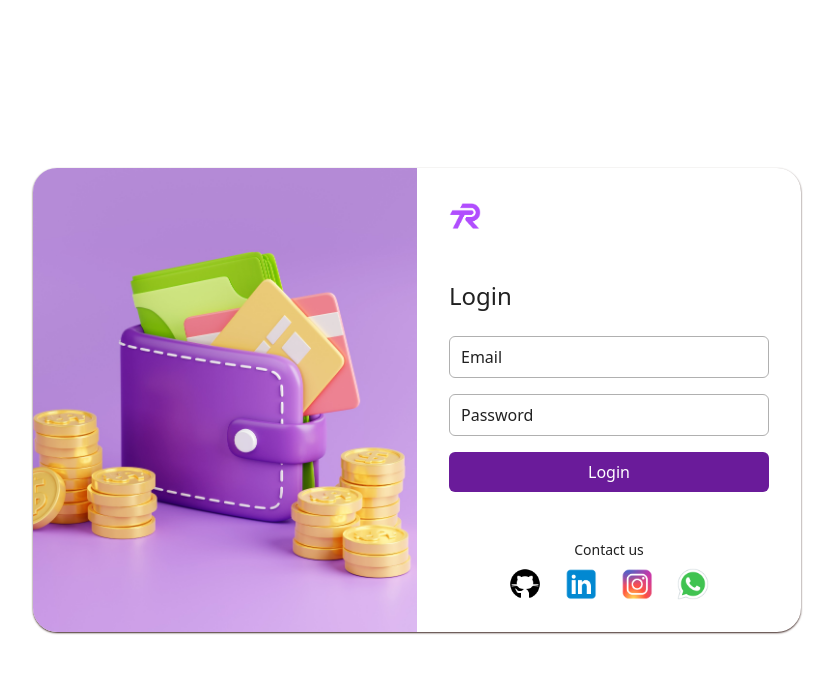
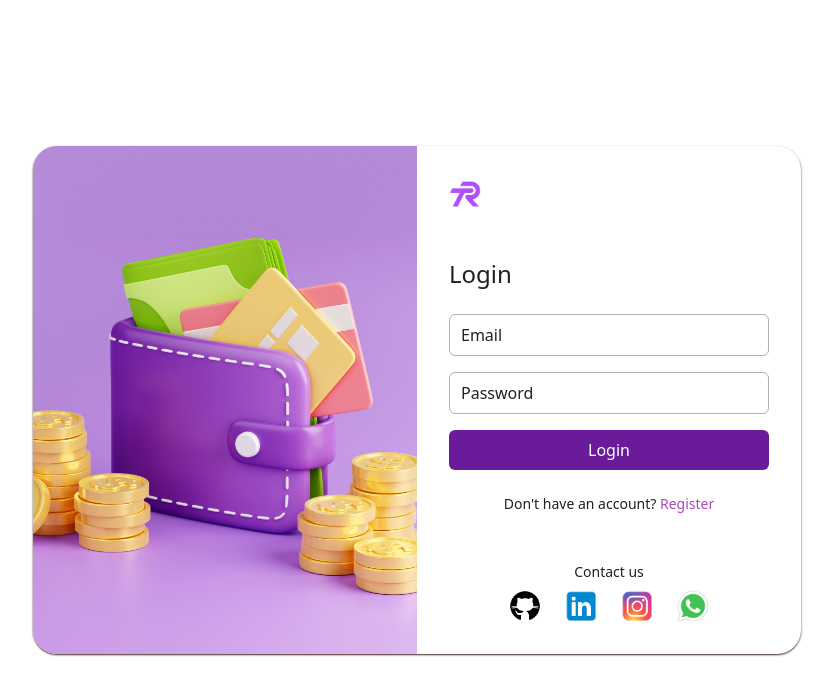
Before and after one commit to RichardoLieberio/R-Tracker, a React (Vite) app: page /login in a window 1280 px wide. Shown: the top 694 px of the page, without its empty margins (223-1056 px from the left). Built offline with nearby package versions, Linux system fonts and the light colour scheme.

Commit message:
Added link to register page

```diff
--- a/src/components/LoginForm.jsx
+++ b/src/components/LoginForm.jsx
@@ -1,4 +1,5 @@
 import {useState, useRef} from 'react';
+import {Link} from 'react-router-dom';
 import {useMediaQuery} from '@mui/material';
 
 import breakpoints from '../../config/breakpoints';
@@ -63,6 +64,9 @@ export default function LoginForm() {
                         </div>
                         <button className="py-2 text-base text-purple-oppositeText bg-purple-primary rounded-md hover:bg-purple-highlight">Login</button>
                     </section>
+                    <small className="mx-auto text-sm text-purple-text">
+                        Don&apos;t have an account? <Link to="/register" className="text-purple-link hover:underline">Register</Link>
+                    </small>
                 </form>
                 <footer className="flex flex-col items-center gap-2">
                     <small className="text-sm text-purple-text">Contact us</small>
```
